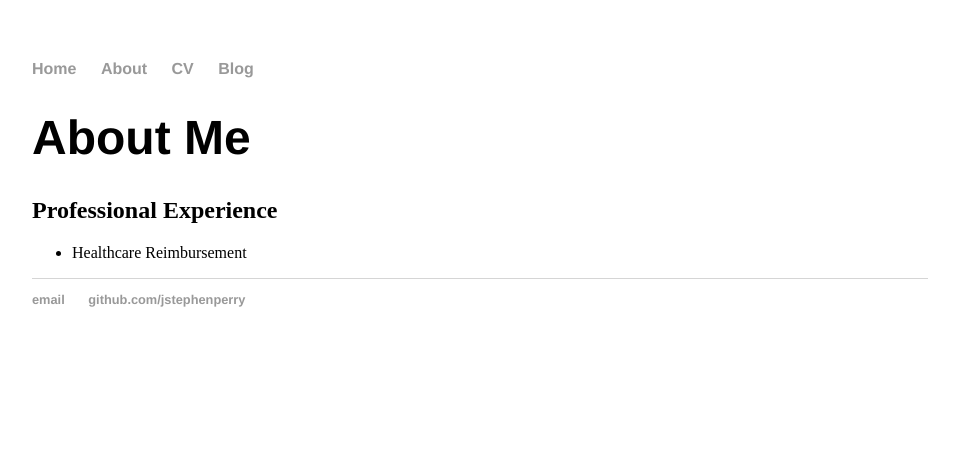
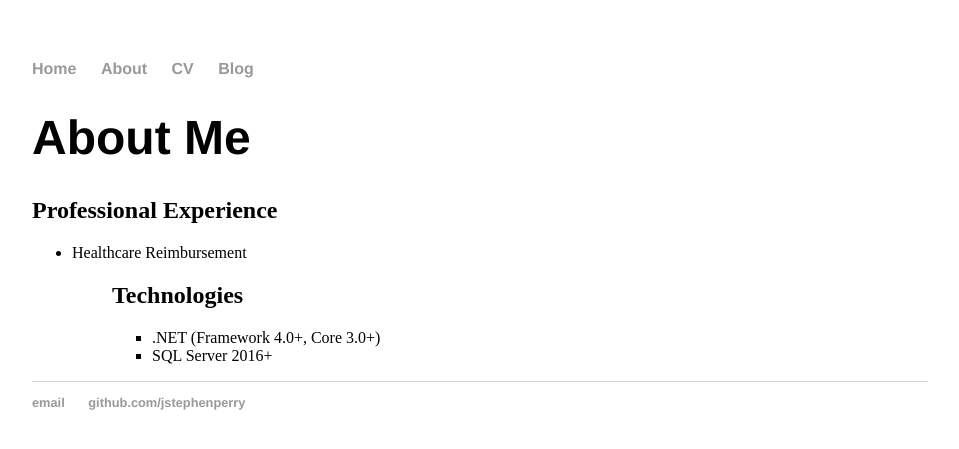
Before and after one commit to jstephenperry/jstephenperry.github.io, a Jekyll site: the page built from about.html, in a window 1280 px wide. Shown: the top 449 px of the page, without its empty margins (160-1119 px from the left). Built offline with Jekyll 4.4.1, drawn with Linux system fonts in a browser that asks for light colours.

Commit message:
Update about.html

```diff
--- a/about.html
+++ b/about.html
@@ -4,8 +4,13 @@ title: Stephen Perry, Software Engineer
 ---
 <div class="blurb">
 	<h1>About Me</h1>
-  <h2>Professional Experience</h2>
+	<h2>Professional Experience</h2>
 	<ul>
-    <li>Healthcare Reimbursement</li>
-  <ul>
+		<li>Healthcare Reimbursement</li>
+	<ul>
+	<h2>Technologies</h2>
+	<ul>
+		<li>.NET (Framework 4.0+, Core 3.0+)</li>
+		<li>SQL Server 2016+</li>
+	</ul>
 </div><!-- /.blurb -->
```
